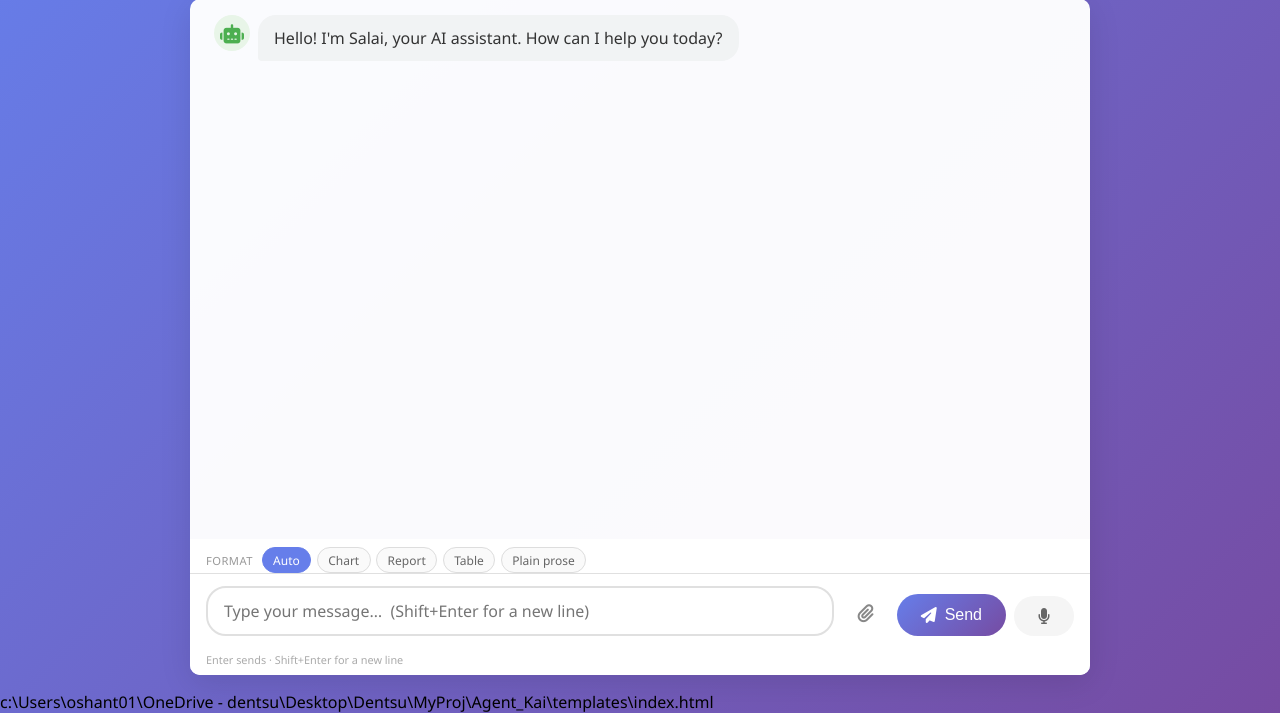
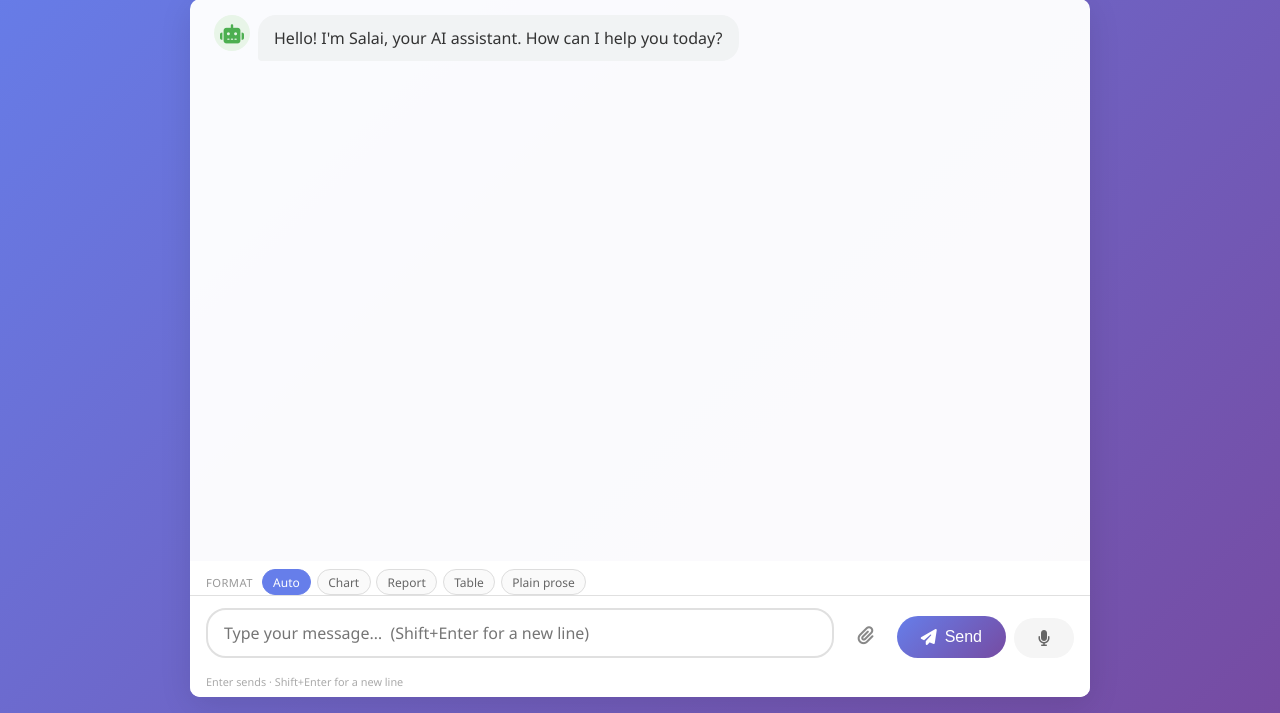
Before and after one commit to shantaoinamsingh/AgentSalai, a Flask app: page / in a window 1280 px wide. Shown: the part 87-800 px from the top of the page. Run offline with Flask 3, Linux system fonts and the light colour scheme; data that the repository does not hold is empty; parts of the project's set-up code (start-up, migrations or seed data) failed here and were passed over; some libraries are stand-ins or nearby versions.

Commit message:
3nd commit

```diff
--- a/templates/index.html
+++ b/templates/index.html
@@ -2060,4 +2060,3 @@
     </script>
 </body>
 </html></content>
-<parameter name="filePath">c:\Users\oshant01\OneDrive - dentsu\Desktop\Dentsu\MyProj\Agent_Kai\templates\index.html
```
